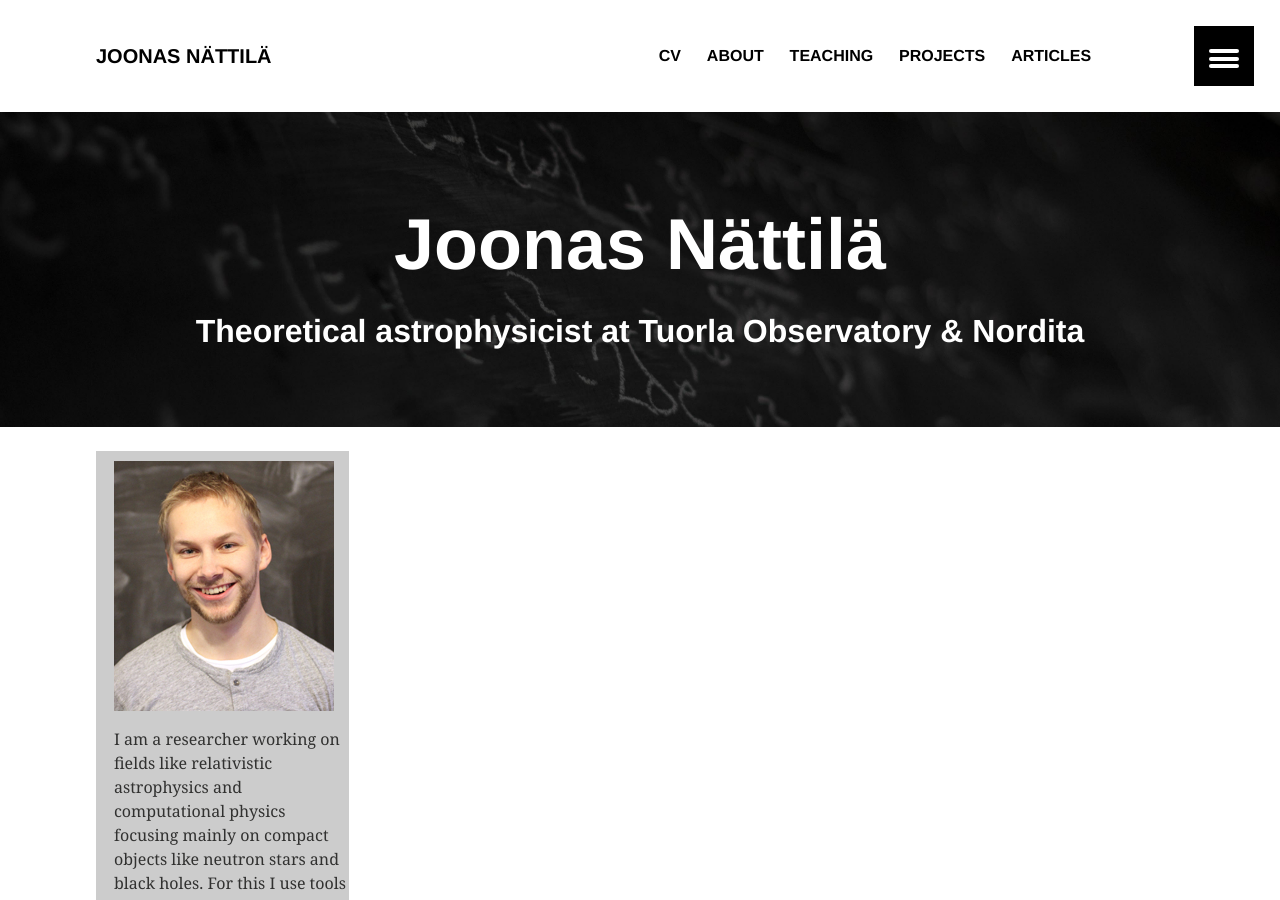
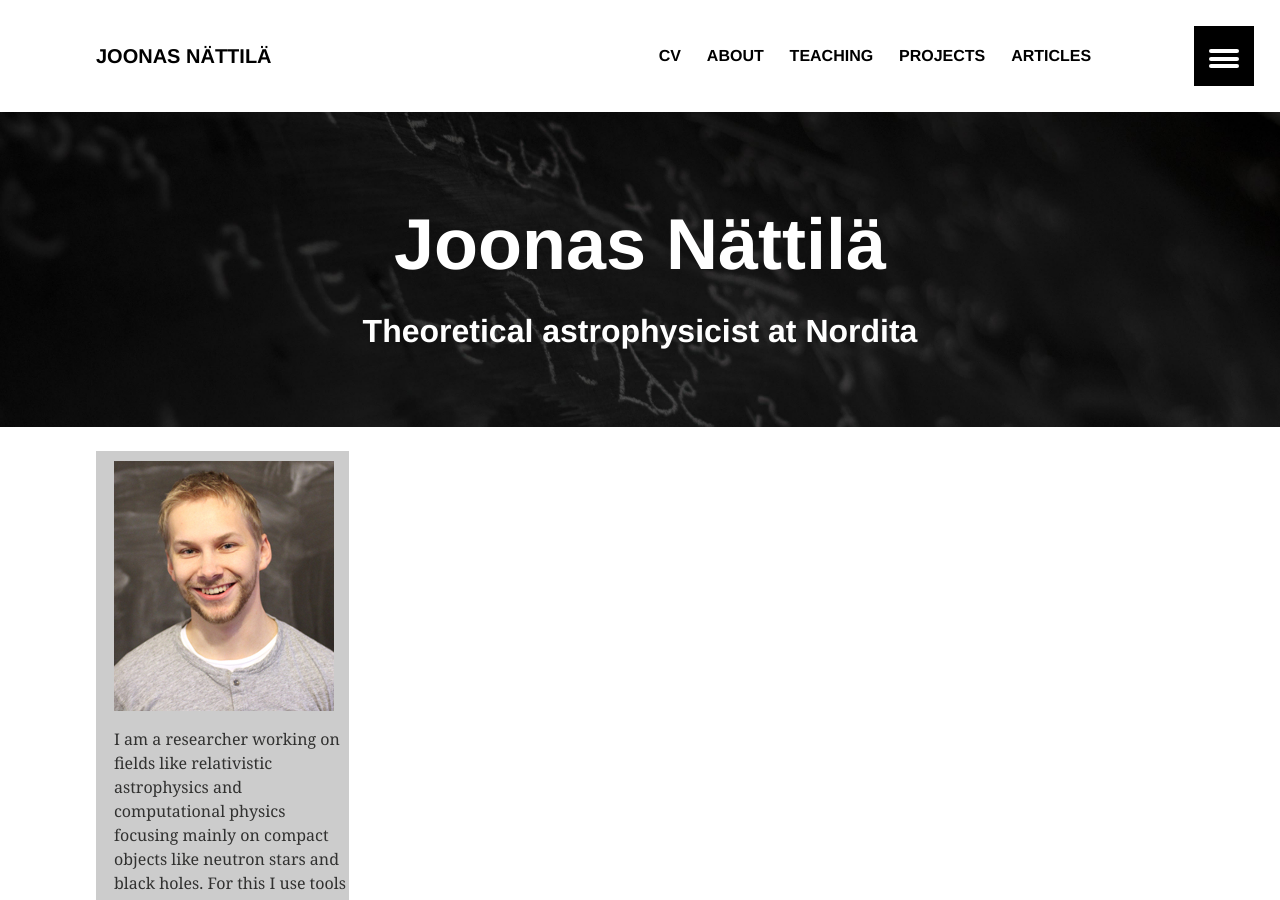
Before and after one commit to natj/natj.github.io, a Jekyll site: the page built from index.md, in a window 1280 px wide and 900 px high. Built offline with Jekyll 4.4.1, drawn with Linux system fonts in a browser that asks for light colours.

Commit message:
update header

```diff
--- a/_layouts/home.html
+++ b/_layouts/home.html
@@ -53,7 +53,7 @@
     <div class="page-lead" style="background-image:url({{ site.url }}/images/{{ page.image.feature }})">
       <div class="wrap page-lead-content">
         <h1>Joonas Nättilä</h1>
-        <h2>Theoretical astrophysicist at Tuorla Observatory & Nordita</h2>
+        <h2>Theoretical astrophysicist at Nordita</h2>
       </div><!-- /.page-lead-content -->
     </div><!-- /.page-lead -->
     {% endif %}
```
Also changed, not shown: _layouts/media.html (line endings or trailing spaces), images/hete_big.png (deleted).
